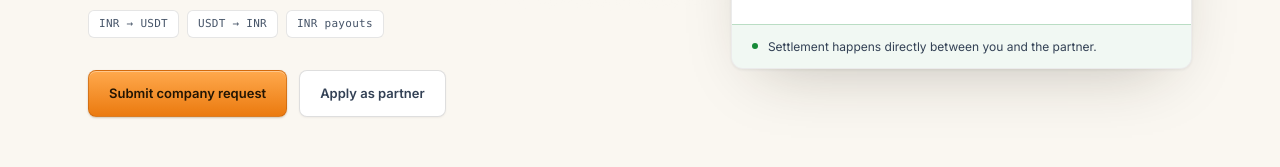
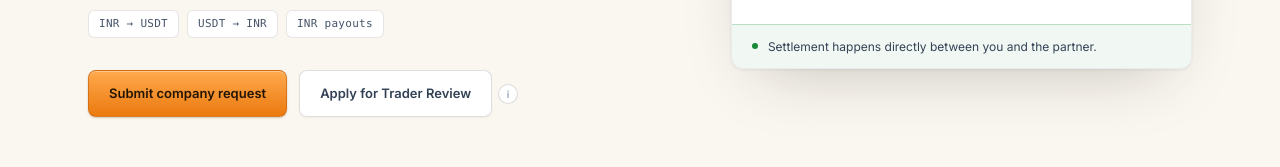
Before and after one commit to Gatsby01k/inrbill, a Next.js app: page / in a window 1280 px wide. Shown: the part 534-701 px from the top of the page. Built offline with nearby package versions, Linux system fonts and the light colour scheme; no server answers.

Commit message:
buttoncta

```diff
--- a/src/app/page.tsx
+++ b/src/app/page.tsx
@@ -2,6 +2,7 @@ import type { Metadata } from "next";
 import Link from "next/link";
 import { BrandMark } from "@/components/brand";
 import { Reveal } from "@/components/motion";
+import { ApplyTraderCta } from "@/components/site/apply-trader-cta";
 import { HeroRing } from "@/components/site/hero-ring";
 import { SiteNav } from "@/components/site/nav";
 import { SiteFooter } from "@/components/site/footer";
@@ -177,9 +178,7 @@ export default function LandingPage() {
                 <Link href="/request" className="btn btn-gold px-5 py-3">
                   Submit company request
                 </Link>
-                <Link href="/apply" className="btn btn-ghost px-5 py-3">
-                  Apply as partner
-                </Link>
+                <ApplyTraderCta />
               </div>
             </Reveal>
 
@@ -417,7 +416,7 @@ export default function LandingPage() {
                   listing, no cold inbound.
                 </p>
                 <Link href="/apply" className="btn btn-ghost btn-sm mt-5">
-                  Apply as partner →
+                  Apply for Trader Review →
                 </Link>
               </Reveal>
             </div>
@@ -550,7 +549,7 @@ export default function LandingPage() {
         {/* ── Private beta ── */}
         <section className="band-white py-24">
           <div className="mx-auto max-w-6xl px-4 sm:px-6">
-            <Reveal className="card flex flex-col items-start gap-5 overflow-hidden p-8 sm:flex-row sm:items-center sm:justify-between sm:p-10">
+            <Reveal className="card flex flex-col items-start gap-5 p-8 sm:flex-row sm:items-center sm:justify-between sm:p-10">
               <div>
                 <p className="eyebrow">Private beta</p>
                 <h2 className="mt-3 max-w-xl font-display text-[1.7rem] font-medium leading-snug text-slate-900">
@@ -566,9 +565,7 @@ export default function LandingPage() {
                 <Link href="/request" className="btn btn-gold px-5 py-3">
                   Submit company request
                 </Link>
-                <Link href="/apply" className="btn btn-ghost px-5 py-3">
-                  Apply as partner
-                </Link>
+                <ApplyTraderCta />
               </div>
             </Reveal>
           </div>
--- /dev/null
+++ b/src/components/site/apply-trader-cta.tsx
@@ -0,0 +1,90 @@
+"use client";
+
+import Link from "next/link";
+import { useEffect, useId, useRef, useState } from "react";
+import { cn } from "@/lib/format";
+
+const TOOLTIP_TEXT =
+  "Looking for active INR P2P / USDT traders, payout operators and teams. Reviewed traders can become INRP2P partners after approval.";
+
+/** Primary "apply" CTA + a small info popover explaining who it's for.
+    Hover/focus reveals it on desktop (pure CSS, no JS needed); the
+    info dot is the tap target on touch devices, since tapping the
+    button itself should navigate, not intercept the first tap. */
+export function ApplyTraderCta({ className }: { className?: string }) {
+  const [open, setOpen] = useState(false);
+  const wrapRef = useRef<HTMLDivElement>(null);
+  const tooltipId = useId();
+
+  useEffect(() => {
+    if (!open) return;
+    function onDocClick(e: MouseEvent) {
+      if (wrapRef.current && !wrapRef.current.contains(e.target as Node)) setOpen(false);
+    }
+    function onKey(e: KeyboardEvent) {
+      if (e.key === "Escape") setOpen(false);
+    }
+    document.addEventListener("click", onDocClick);
+    document.addEventListener("keydown", onKey);
+    return () => {
+      document.removeEventListener("click", onDocClick);
+      document.removeEventListener("keydown", onKey);
+    };
+  }, [open]);
+
+  return (
+    <div
+      ref={wrapRef}
+      className={cn("group/cta relative inline-flex items-center gap-1.5", className)}
+    >
+      <Link
+        href="/apply"
+        className="btn btn-ghost px-5 py-3"
+        aria-describedby={tooltipId}
+        onFocus={() => setOpen(true)}
+        onBlur={() => setOpen(false)}
+      >
+        Apply for Trader Review
+      </Link>
+
+      <button
+        type="button"
+        aria-label="Who is trader review for?"
+        aria-expanded={open}
+        aria-describedby={tooltipId}
+        onClick={(e) => {
+          e.stopPropagation();
+          setOpen((o) => !o);
+        }}
+        className={cn(
+          "flex h-5 w-5 shrink-0 items-center justify-center rounded-full border text-[10px] font-semibold transition-colors duration-150",
+          open
+            ? "border-gold-600/60 bg-gold-500/[0.12] text-gold-700"
+            : "border-black/[0.14] bg-white text-slate-400 hover:border-gold-500/50 hover:text-gold-700",
+        )}
+      >
+        i
+      </button>
+
+      <div
+        id={tooltipId}
+        role="tooltip"
+        className={cn(
+          "pointer-events-none absolute left-1/2 top-full z-20 mt-3 w-[16rem] -translate-x-1/2 rounded-xl border border-gold-500/25 bg-white/95 p-4 text-left shadow-[0_1px_2px_rgba(35,28,12,0.07),0_24px_48px_-18px_rgba(193,95,10,0.4)] backdrop-blur-md transition-all duration-200 ease-[cubic-bezier(0.16,1,0.3,1)]",
+          "before:absolute before:-top-[7px] before:left-1/2 before:h-3.5 before:w-3.5 before:-translate-x-1/2 before:rotate-45 before:rounded-[3px] before:border-l before:border-t before:border-gold-500/25 before:bg-white",
+          "group-hover/cta:pointer-events-auto group-hover/cta:translate-y-0 group-hover/cta:opacity-100",
+          "group-focus-within/cta:pointer-events-auto group-focus-within/cta:translate-y-0 group-focus-within/cta:opacity-100",
+          open ? "pointer-events-auto translate-y-0 opacity-100" : "-translate-y-1 opacity-0",
+        )}
+      >
+        <span className="mb-1.5 flex items-center gap-1.5">
+          <span className="h-1 w-3 rounded-full bg-gold-500" />
+          <span className="text-[10px] font-semibold uppercase tracking-[0.14em] text-gold-700">
+            Who this is for
+          </span>
+        </span>
+        <p className="text-[12px] leading-relaxed text-slate-600">{TOOLTIP_TEXT}</p>
+      </div>
+    </div>
+  );
+}
--- a/src/components/site/footer.tsx
+++ b/src/components/site/footer.tsx
@@ -33,7 +33,7 @@ export function SiteFooter() {
                   Request a partner
                 </Link>
                 <Link href="/apply" className="transition-colors hover:text-white">
-                  Apply as partner
+                  Apply for Trader Review
                 </Link>
                 <Link href="/how-it-works" className="transition-colors hover:text-white">
                   How it works
```
